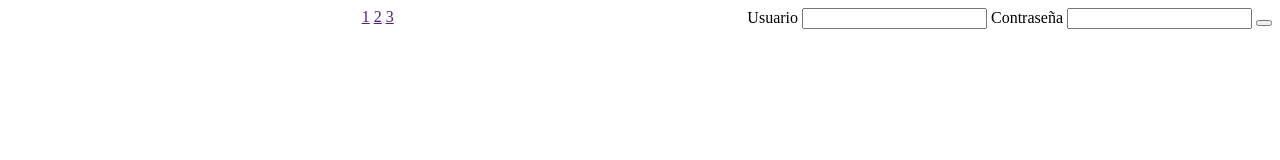
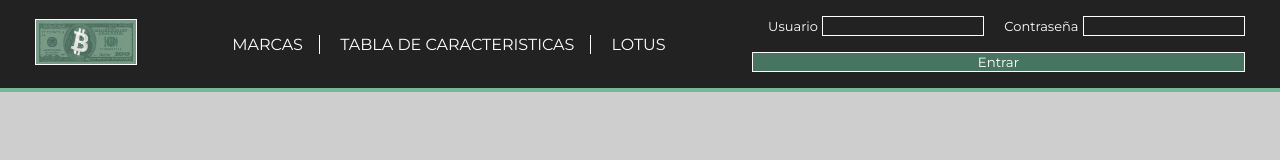
Before and after one commit to juanRoperoParera/juanRoperoParera.github.io, a plain HTML site: page index.html in a window 1280 px wide. Drawn offline with Linux system fonts and the light colour scheme.

Commit message:
NavegadorVer1

```diff
--- a/css/estilo.css
+++ b/css/estilo.css
@@ -1,4 +1,71 @@
+body{
+    background-color: rgb(206, 206, 206);
+    margin: 0px;
+}
+/*nav*/
 nav{
+    font-family: 'Montserrat', sans-serif;
+    background-color: rgb(34, 34, 34);
     display: flex;
-    justify-content: space-between;
+    justify-content: space-around;
+    align-items: center;
+    flex-wrap: wrap;
+    padding: 1rem;
+    margin: 0px;
+    border-bottom: 4px solid rgb(114, 184, 153);
 }
+nav img{
+    width: 100%;
+    min-width: 100px;
+    border: 1px solid rgb(255, 255, 255);
+}
+nav a{
+    color: white;
+    text-decoration: none;
+    padding-left: 1rem;
+    padding-right: 1rem;
+    border-right: 1px solid white;
+
+}
+a.ultimoEnlace{
+    border-right:none;
+}
+
+nav label{
+    color: white;
+    display: flex;
+    flex-wrap: nowrap;
+    display: inline;
+    font-size: small;
+    margin-left: 1rem;
+}
+nav input{
+    background-color: rgb(34, 34, 34);
+    border: 1px solid white;
+    color: white;
+    font-family: inherit;
+    display: flex;
+    flex-wrap: nowrap;
+    display: inline;
+    font-size: small;
+}
+nav button{
+    color: white;
+    background-color: rgb(71, 117, 97);
+    width: 100%;
+    font-family: inherit;
+    border: 1px solid rgb(255, 255, 255);
+    margin-top: 1rem;
+}
+.logo{
+    width: 5%;
+}
+.enlaces{
+    align-items: center;
+    margin-left: 5rem;
+}
+.registro{
+    display: flex;
+    flex-wrap: nowrap;
+    margin-left: 2rem;
+}
--- a/index.html
+++ b/index.html
@@ -1,31 +1,41 @@
 <!DOCTYPE html>
 <html lang="en">
+
 <head>
     <meta charset="UTF-8">
     <meta http-equiv="X-UA-Compatible" content="IE=edge">
     <meta name="viewport" content="width=device-width, initial-scale=1.0">
     <title>Document</title>
     <link rel="stylesheet" href="css/estilo.css">
+    <link rel="preconnect" href="https://fonts.googleapis.com">
+    <link rel="preconnect" href="https://fonts.gstatic.com" crossorigin>
+    <link href="https://fonts.googleapis.com/css2?family=Montserrat&display=swap" rel="stylesheet">
 </head>
+
 <body>
     <nav>
         <div class="logo">
-            <img src="" alt="">
+            <img src="img/logo.png" alt="">
         </div>
         <div class="enlaces">
-            <a href="">1</a>
-            <a href="">2</a>
-            <a href="">3</a>
+            <a href="">MARCAS</a>
+            <a href="">TABLA DE CARACTERISTICAS</a>
+            <a class="ultimoEnlace" href="">LOTUS</a>
         </div>
         <div class="registro">
             <form action="">
-                <label for="usuario">Usuario</label>
-                <input type="text">
-                <label for="contraseña">Contraseña</label>
-                <input type="text">
-                <button type="submit"></button>
+                <div class="registroUsuario">
+                    <label for="usuario">Usuario</label>
+                    <input type="text">
+                    <label for="contraseña">Contraseña</label>
+                    <input type="text">
+                </div>
+                <div>
+                    <button type="submit">Entrar</button>
+                </div>
             </form>
         </div>
     </nav>
 </body>
+
 </html>
```
Also changed, not shown: img/logo.png (added).
